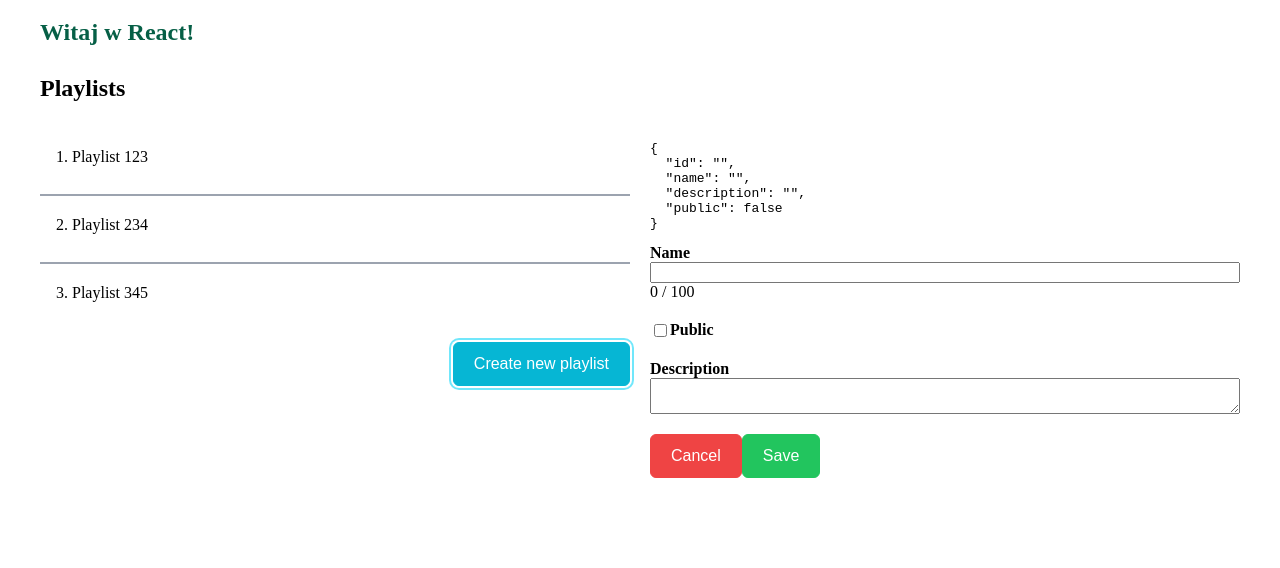
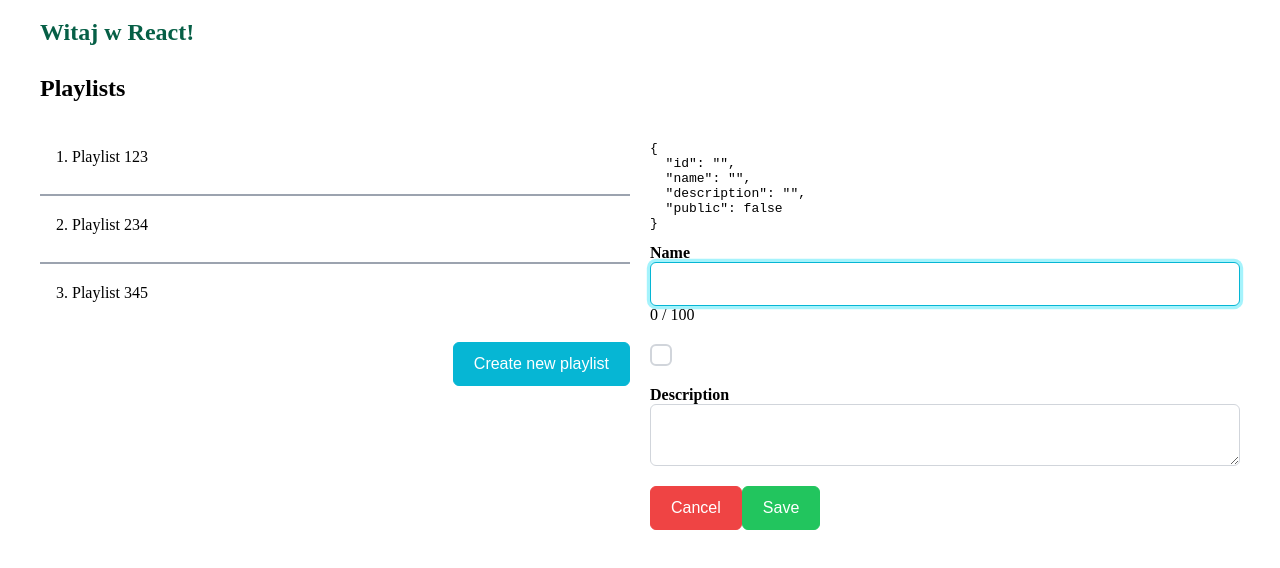
Before and after one commit to irondev84/kursReact, a React (Vite) app: page / in a window 1280 px wide. Both pictures are taken after a click on the button "Create new playlist". Shown: the top 568 px of the page. Built offline with nearby package versions, Linux system fonts and the light colour scheme; a web font is replaced by a local one.

Commit message:
useRef<HTMLInputElement>(null);  + useEffect ( ref.current ) + ref={...}

```diff
--- a/src/playlists/components/PlaylistEditor.tsx
+++ b/src/playlists/components/PlaylistEditor.tsx
@@ -1,6 +1,9 @@
 import { Button } from "primereact/button";
-import React, { useState } from "react";
+import React, { useEffect, useRef, useState } from "react";
 import { Playlist } from "../containers/Playlist";
+import { InputText } from "primereact/inputtext";
+import { InputTextarea } from "primereact/inputtextarea";
+import { Checkbox } from "primereact/checkbox";
 
 type Props = {
   playlist?: Playlist;
@@ -30,8 +33,12 @@ const PlaylistEditor = ({
     onSave(playlistDraft);
   };
 
-  // TODO: After FIRST Render
-  // document.getElementById('playlistNameRef')?.focus()
+  const playlistNameRef = useRef<HTMLInputElement>(null);
+
+  useEffect(() => {
+    // document.getElementById("playlistNameRef")?.focus();
+    playlistNameRef.current?.focus();
+  }, []);
 
   return (
     <div>
@@ -39,9 +46,9 @@ const PlaylistEditor = ({
       <div className="flex flex-col gap-5">
         <div className="flex flex-col">
           <strong>Name</strong>
-          <input
+          <InputText
             id="playlistNameRef"
-            type="text"
+            ref={playlistNameRef}
             name="name"
             value={playlistDraft.name}
             onChange={eventHandler}
@@ -50,22 +57,22 @@ const PlaylistEditor = ({
         </div>
 
         <div className="flex">
-          <input
-            type="checkbox"
+          <Checkbox
             checked={playlistDraft.public}
             onChange={(event) =>
               setPlaylistDraft({
                 ...playlistDraft,
-                public: event.target.checked,
+                public: event.target.checked!,
               })
             }
-          />
-          <strong>Public</strong>
+          >
+            Public
+          </Checkbox>
         </div>
 
         <div className="flex flex-col">
           <strong>Description</strong>
-          <textarea
+          <InputTextarea
             value={playlistDraft.description}
             onChange={(event) =>
               setPlaylistDraft({
@@ -73,7 +80,7 @@ const PlaylistEditor = ({
                 description: event.target.value,
               })
             }
-          ></textarea>
+          ></InputTextarea>
         </div>
 
         <div>
```
